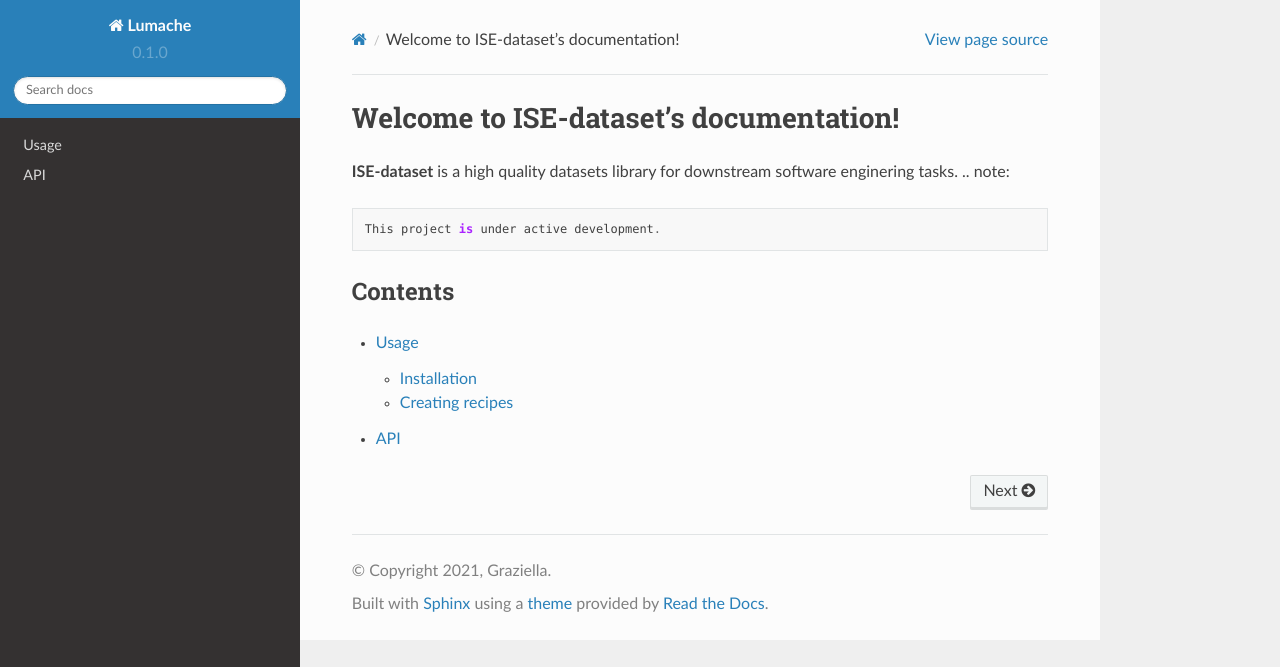
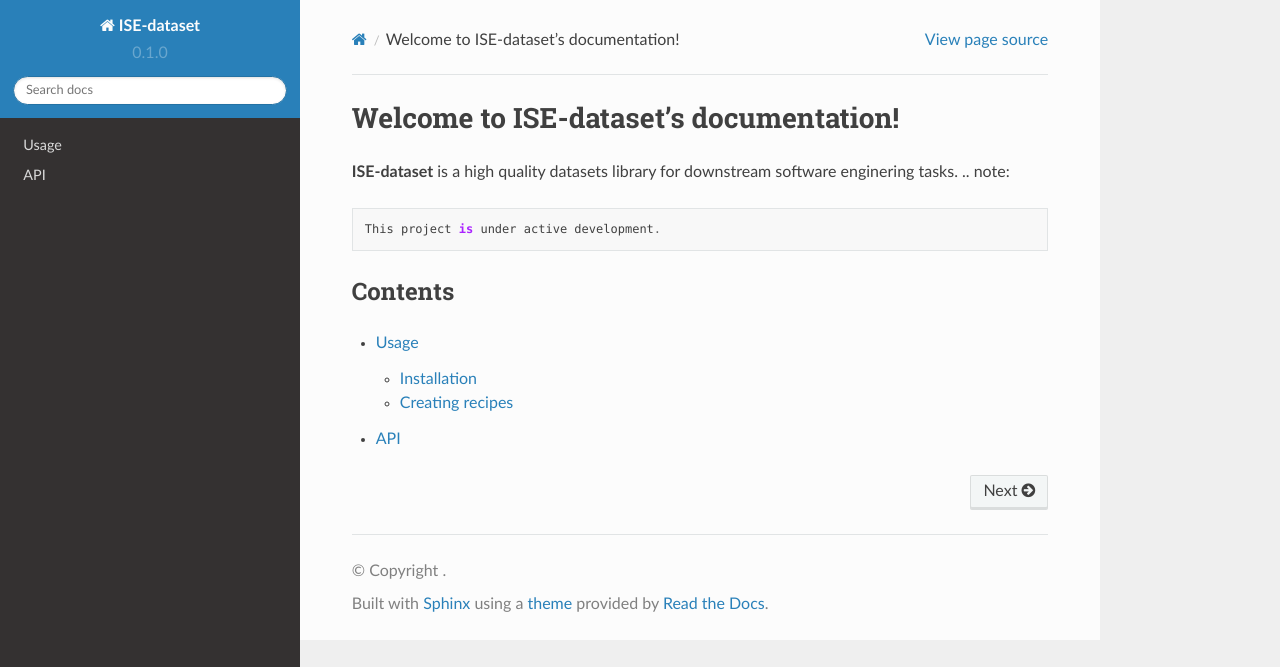
Before and after one commit to ISE-dataset/ISE-dataset, a Sphinx documentation site: the page built from docs/source/index.rst, in a window 1280 px wide. Shown: the top 667 px of the page. Built offline with Sphinx 7.4.7 and the Read the Docs theme 2.0.0, drawn with Linux system fonts in a browser that asks for light colours.

Commit message:
update information

```diff
--- a/README.rst
+++ b/README.rst
@@ -1 +1,2 @@
 This is the official repository for high quality dataset project from ISE team
+The documentation of this dataset can be avaliable at https://ise-dataset.readthedocs.io/en/latest/#
--- a/docs/source/conf.py
+++ b/docs/source/conf.py
@@ -2,9 +2,7 @@
 
 # -- Project information
 
-project = 'Lumache'
-copyright = '2021, Graziella'
-author = 'Graziella'
+project = 'ISE-dataset'
 
 release = '0.1'
 version = '0.1.0'
```
